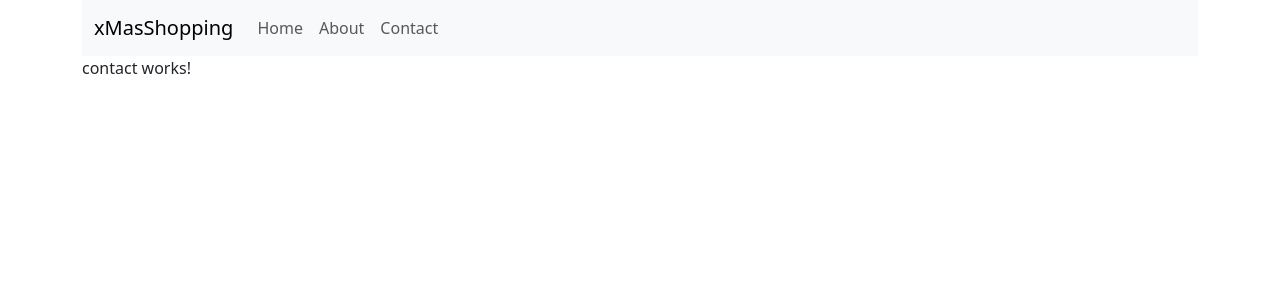
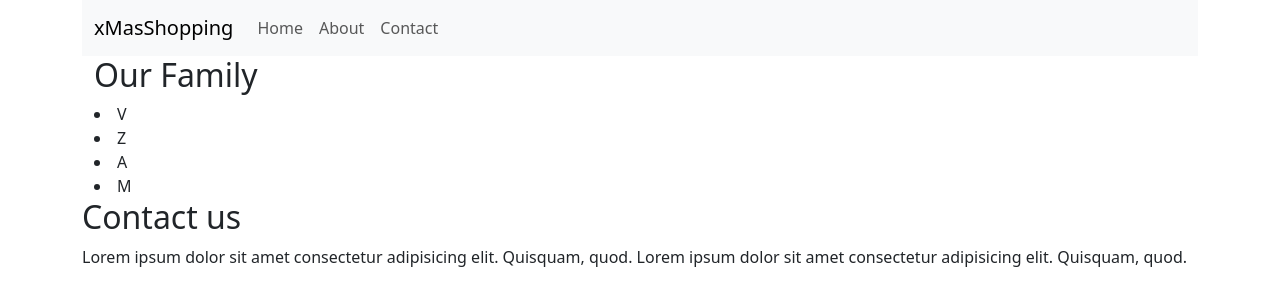
Before and after one commit to mdenitti/Angular18, an Angular app: page /contact in a window 1280 px wide. Shown: the top 306 px of the page. Built offline with nearby package versions, Linux system fonts and the light colour scheme; data requests are answered from the project's data file.

Commit message:
Introduction of our services - usage in many components

```diff
--- a/src/app/about/about.component.html
+++ b/src/app/about/about.component.html
@@ -1 +1,22 @@
-<p>about works!</p>
+<div class="container">
+    <div class="row">
+        <div class="col-md-12">
+            <h2>Our Family</h2>
+            @for(user of users; track user.id) {
+              <li class="listuser">{{ user.name }}</li>
+            }
+        </div>
+    </div>
+</div>
+
+<div class="row">
+    <div class="col-md-12">
+        <h2>About us</h2>
+        <p>
+            Lorem ipsum dolor sit amet consectetur adipisicing elit.
+            Quisquam, quod. Lorem ipsum dolor sit amet consectetur adipisicing elit.
+            Quisquam, quod.
+        </p>
+</div>
+
+<!-- {{ users | json }} -->
--- a/src/app/about/about.component.ts
+++ b/src/app/about/about.component.ts
@@ -1,12 +1,27 @@
 import { Component } from '@angular/core';
+import { UsersService } from '../shared/users.service';
+import { MyUsers } from '../my-users.interface';
+import { CommonModule } from '@angular/common';
 
 @Component({
   selector: 'app-about',
   standalone: true,
-  imports: [],
+  imports: [CommonModule],
   templateUrl: './about.component.html',
   styleUrl: './about.component.css'
 })
 export class AboutComponent {
 
+  constructor(private usersService: UsersService) { }
+
+users: MyUsers[] = []
+apiurl = this.usersService.url
+
+ngOnInit() {
+  this.usersService.getUsers().then(data => {
+    this.users = data
+  }).catch(error => console.log(error)
+  )
 }
+
+}
--- a/src/app/contact/contact.component.html
+++ b/src/app/contact/contact.component.html
@@ -1 +1,22 @@
-<p>contact works!</p>
+<div class="container">
+    <div class="row">
+        <div class="col-md-12">
+            <h2>Our Family</h2>
+            @for(user of users; track user.id) {
+            <li class="listuser">{{ user.name }}</li>
+            }
+        </div>
+    </div>
+</div>
+
+<div class="row">
+    <div class="col-md-12">
+        <h2>Contact us</h2>
+        <p>
+            Lorem ipsum dolor sit amet consectetur adipisicing elit.
+            Quisquam, quod. Lorem ipsum dolor sit amet consectetur adipisicing elit.
+            Quisquam, quod.
+        </p>
+</div>
+
+<!-- {{ users | json }} -->
--- a/src/app/contact/contact.component.ts
+++ b/src/app/contact/contact.component.ts
@@ -1,12 +1,26 @@
 import { Component } from '@angular/core';
+import { CommonModule } from '@angular/common';
+import { UsersService } from '../shared/users.service';
+import { MyUsers } from '../my-users.interface';
 
 @Component({
   selector: 'app-contact',
   standalone: true,
-  imports: [],
+  imports: [CommonModule],
   templateUrl: './contact.component.html',
   styleUrl: './contact.component.css'
 })
 export class ContactComponent {
 
+  constructor(private usersService: UsersService) { }
+
+  users: MyUsers[] = [];
+
+  ngOnInit() {
+    this.usersService.getUsers().then(data => {
+      this.users = data
+    }).catch(error => console.log(error)
+    )
+  }
+
 }
--- a/src/app/home/home.component.html
+++ b/src/app/home/home.component.html
@@ -15,7 +15,7 @@
       <input class="form-control mb-1  " type="text" [(ngModel)]="myContent" placeholder="New present">
       <input class="form-control mb-1  " type="text" [(ngModel)]="price" placeholder="Price">
       <h3>The family members</h3>
-      <select class="form-control" [(ngModel)]="user">
+      <select class="form-control mb-2" [(ngModel)]="user">
         @for (user of users; track user.id) {
         <option name [value]="user.name">{{ user.name }}</option>
         }
@@ -23,7 +23,7 @@
      <!--  {{ user }} -->
       <!-- <h2>{{ myContent | uppercase}}</h2> -->
 
-      <button (click)="postData()" class="btn btn-primary">Post</button>
+      <button (click)="postData()" class="btn btn-primary mb-2">Post</button>
 
       <h3>My Shoppinglist - {{totalPrice | currency:'EUR'}}</h3>
       @for(todo of todos; track todo.id) {
--- a/src/app/home/home.component.ts
+++ b/src/app/home/home.component.ts
@@ -67,6 +67,8 @@ export class HomeComponent {
         console.log(response);
         this.fetchMyData();
         this.myContent = '';
+        this.price = '';
+        this.toastr.success('Succes', 'A new present has been added!');
       })
       .catch(err => console.error(err));
   }
@@ -97,6 +99,7 @@ export class HomeComponent {
       .then(response => response.json())
       .then(response => {
         this.fetchMyData();
+        this.toastr.error('GONE!', 'The present has been deleted!');
       })
       .catch(err => console.error(err));
   }
@@ -119,10 +122,9 @@ export class HomeComponent {
   }
 
   ngOnInit() {
-    this.toastr.success('Hello world!', 'Toastr fun!');
+
     this.fetchMyData();
     this.fetchMyUsers();
-
     // Retrieve count from local storage when the component initializes
     const storedCount = localStorage.getItem('count');
     this.count = storedCount !== null ? parseInt(storedCount) : 0;
--- /dev/null
+++ b/src/app/shared/users.service.ts
@@ -0,0 +1,25 @@
+import { Injectable } from '@angular/core';
+
+@Injectable({
+  providedIn: 'root'
+})
+export class UsersService {
+
+ /*
+  In our components we will instantiate this class and user
+  its methods and properties to fetch the data from the API.
+
+  myuser = new UsersService();
+  myuser.getUsers();
+  myuser.url;
+  */
+
+  constructor() { }
+
+  url:string = 'http://localhost:3000/users';
+
+  getUsers() {
+    return fetch(this.url)
+      .then(res => res.json())
+  }
+}
--- a/src/db/db.json
+++ b/src/db/db.json
@@ -16,17 +16,10 @@
     },
     {
       "title": "New present",
-      "owner": "Z",
-      "price": "150",
+      "owner": "A",
+      "price": "100",
       "done": false,
-      "id": 6
-    },
-    {
-      "title": "Newpresent",
-      "owner": "Z",
-      "price": "120",
-      "done": false,
-      "id": 7
+      "id": 5
     }
   ],
   "users": [
```
Also changed, not shown: 1 other file (tests, documents, lock files or other folders).
